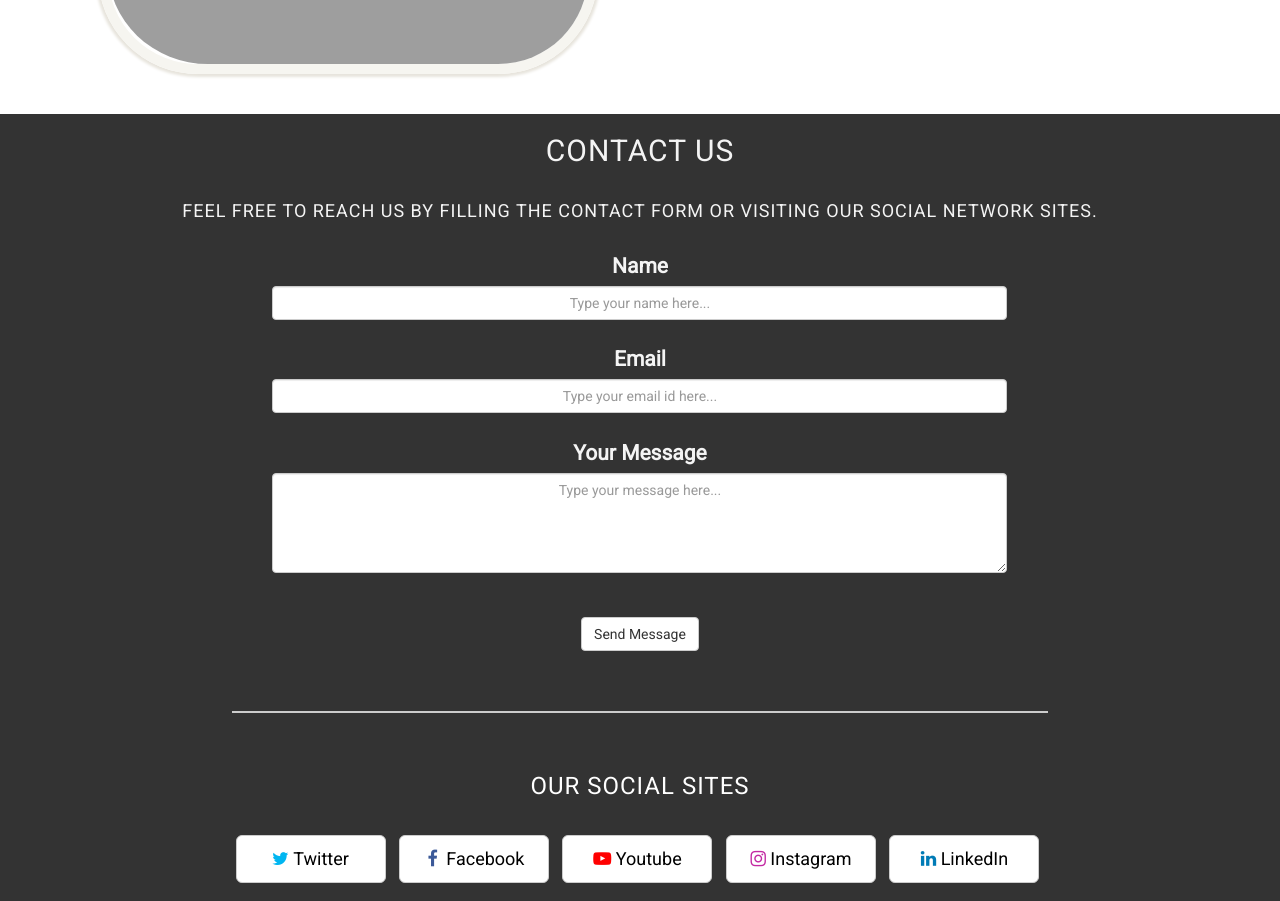
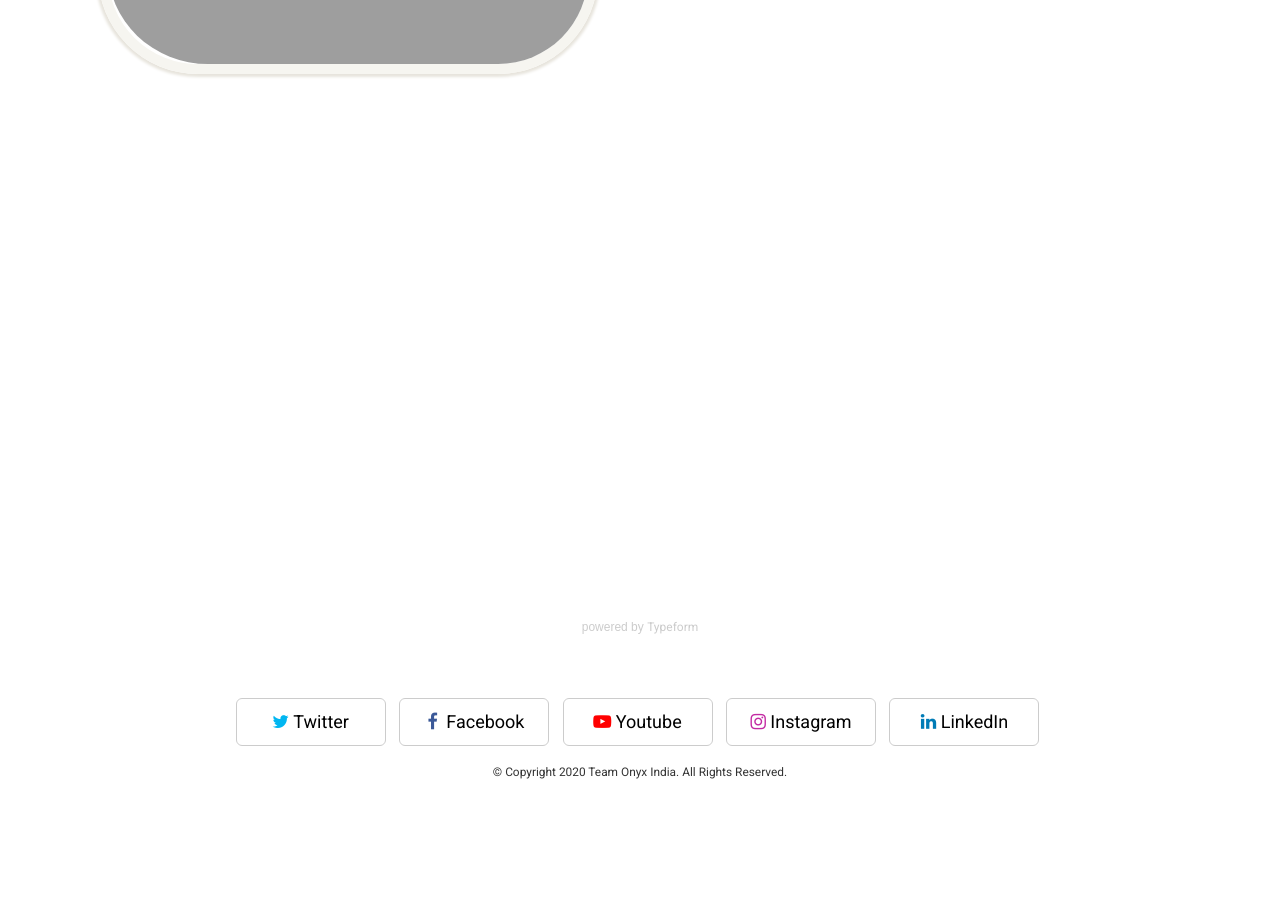
Before and after one commit to teamonyxindia/Onyx-Website, a plain HTML site: page ContactUs.html in a window 1280 px wide. Shown: the part 516-1417 px from the top of the page. After the commit the page ends 1297 px from the top, so only its background shows below. Drawn offline with nearby package versions, Linux system fonts and the light colour scheme; grey boxes are pictures that could not be loaded; a script that the page names is missing.

Commit message:
Update ContactUs.html
embedded Typeform in place of input form

```diff
--- a/ContactUs.html
+++ b/ContactUs.html
@@ -317,41 +317,8 @@
 
 
     <!-- CONTACT INFO -->
-    <section >
-    <div class="row">
-        <!-- Contact form -->
-         <div class="col-md-12">
+    <div class="typeform-widget" data-url="https://form.typeform.com/to/Z6UxBzit" style="width: 100%; height: 500px;"></div> <script> (function() { var qs,js,q,s,d=document, gi=d.getElementById, ce=d.createElement, gt=d.getElementsByTagName, id="typef_orm", b="https://embed.typeform.com/"; if(!gi.call(d,id)) { js=ce.call(d,"script"); js.id=id; js.src=b+"embed.js"; q=gt.call(d,"script")[0]; q.parentNode.insertBefore(js,q) } })() </script> <div style="font-family: Sans-Serif;font-size: 12px;color: #999;opacity: 0.5; padding-top: 5px;"> powered by <a href="https://admin.typeform.com/signup?utm_campaign=Z6UxBzit&utm_source=typeform.com-01EGQZFKXR8AESZD9GB7PC5EVE-free&utm_medium=typeform&utm_content=typeform-embedded-poweredbytypeform&utm_term=EN" style="color: #999" target="_blank">Typeform</a> </div>
 
-
-
-          <section id="contact" class="content-section text-center">
-        <div class="contact-section">
-            <div style="padding:20px;">
-              <h2>Contact Us</h2>
-              <p>Feel free to Reach Us by filling the contact form or visiting our social network sites.</p>
-              <div class="row">
-                <div class="col-md-8 col-md-offset-2">
-                    <form class="form-horizontal" method="post" name="contact_form" id="contact-form">
-                    <div class="form-group" style="margin: 0% 5% 3% 5%;">
-                      <label for="name">Name</label>
-                      <input type="text" name="name" class="form-control" placeholder="Type your name here..." required>
-                    </div>
-                    <div class="form-group" style="margin: 0% 5% 3% 5%;">
-                      <label for="email">Email</label>
-                      <input name="email" type="email" class="form-control" placeholder="Type your email id here..." required>
-                    </div>
-                    <div class="form-group " style="margin: 0% 5% 3% 5%;">
-                      <label for="message">Your Message</label>
-                     <textarea  class="form-control"  name="message" placeholder="Type your message here..." required></textarea>
-                    </div>
-                    <br>
-                    <input value="Send Message" type="submit" name="submit" class="btn btn-default" />
-                  </form>
-                  <br>
-                  <br>
-                  <hr>
-                  <br>
-                  <br>
 
             <script>
             const scriptURL = 'https://script.google.com/macros/s/AKfycby-6WhVMiU08MkpwCahczpPEfXVMV2rnWd47ZnyxQ5IEzyA8sJ4/exec'
```
